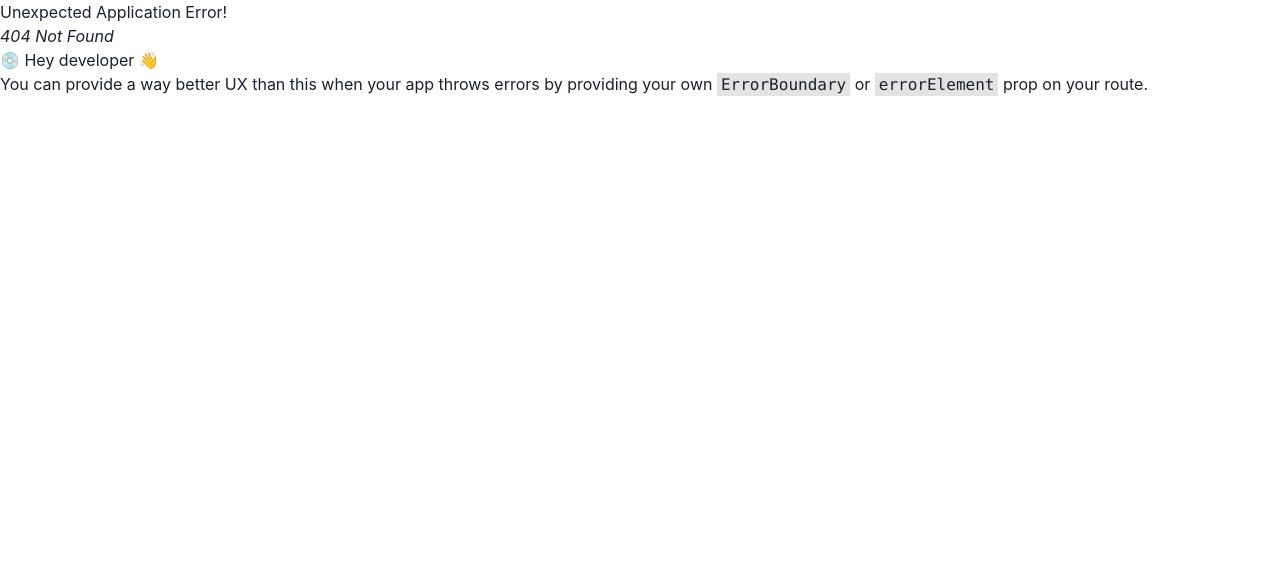
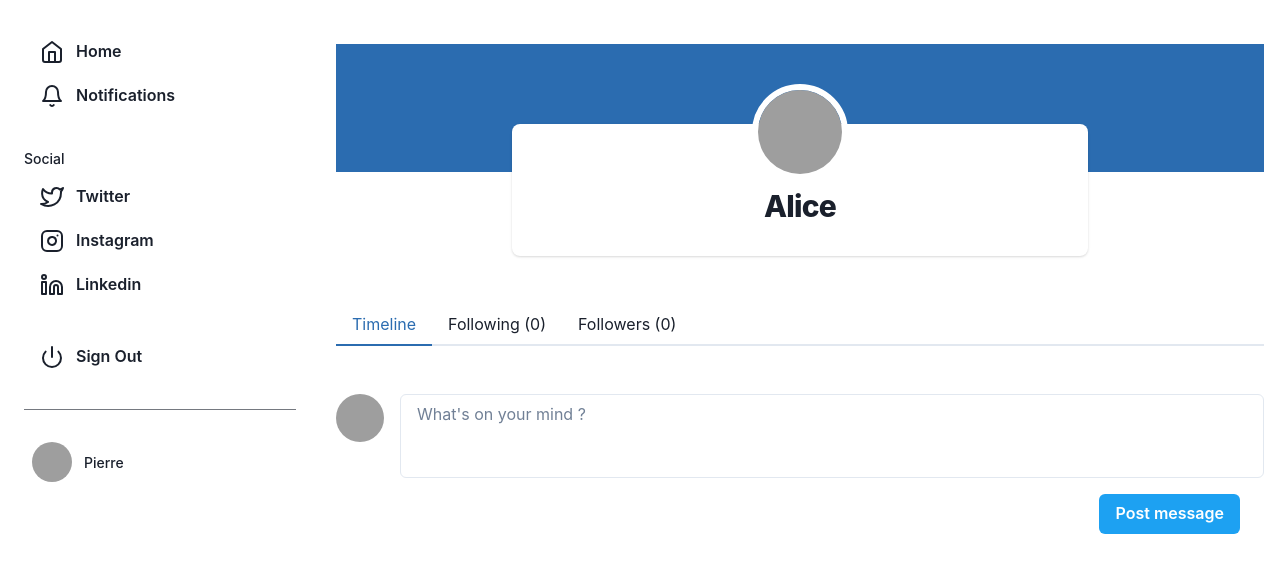
Before and after one commit to AielLeia/crafty-spa, a React (Vite) app: page /u/Alice in a window 1280 px wide. Before the commit this address had no page. Shown: the top 572 px of the page. Built offline with nearby package versions, Linux system fonts and the light colour scheme; sample sign-in values are in the browser's storage; grey boxes are pictures that could not be loaded.

Commit message:
Mise en place du layout de la page de profile.

```diff
--- /dev/null
+++ b/src/components/profile/CardContent.tsx
@@ -0,0 +1,5 @@
+import { Box, BoxProps } from "@chakra-ui/react";
+
+export const CardContent = (props: BoxProps) => (
+  <Box textAlign={{ sm: "center" }} pt="2" {...props} />
+);
--- /dev/null
+++ b/src/components/profile/CardWithAvatar.tsx
@@ -0,0 +1,85 @@
+import {
+  Avatar,
+  AvatarProps,
+  Box,
+  CircularProgress,
+  Flex,
+  FlexProps,
+  SkeletonCircle,
+  useColorModeValue,
+} from "@chakra-ui/react";
+import { ReactNode } from "react";
+
+interface CardWithAvatarProps extends FlexProps {
+  avatarProps: AvatarProps & { uploading?: boolean };
+  action?: ReactNode;
+}
+
+export const LoadingCardWithAvatar = (
+  props: FlexProps & { children: ReactNode }
+) => {
+  const { children, ...rest } = props;
+  return (
+    <Flex
+      position="relative"
+      direction="column"
+      align={{ sm: "center" }}
+      maxW="2xl"
+      mx="auto"
+      bg={useColorModeValue("white", "gray.700")}
+      shadow={{ sm: "base" }}
+      rounded={{ sm: "lg" }}
+      px={{ base: "6", md: "8" }}
+      pb={{ base: "6", md: "8" }}
+      {...rest}
+    >
+      <SkeletonCircle size={"20"} mt="-10" borderWidth="6px" />
+      {children}
+    </Flex>
+  );
+};
+
+export const CardWithAvatar = (props: CardWithAvatarProps) => {
+  const { action, avatarProps, children, ...rest } = props;
+  return (
+    <Flex
+      position="relative"
+      direction="column"
+      align={{ sm: "center" }}
+      maxW="2xl"
+      mx="auto"
+      bg={useColorModeValue("white", "gray.700")}
+      shadow={{ sm: "base" }}
+      rounded={{ sm: "lg" }}
+      px={{ base: "6", md: "8" }}
+      pb={{ base: "6", md: "8" }}
+      {...rest}
+    >
+      <Avatar
+        mt="-10"
+        borderWidth="6px"
+        borderColor={useColorModeValue("white", "gray.700")}
+        size="xl"
+        {...avatarProps}
+      >
+        {avatarProps.uploading && (
+          <CircularProgress
+            isIndeterminate
+            color="twitter.300"
+            position={"absolute"}
+            size={"6.8rem"}
+            thickness={"6px"}
+            top={-3}
+            left={-3}
+          />
+        )}
+      </Avatar>
+      {action && (
+        <Box position="absolute" top="4" insetEnd={{ base: "6", md: "8" }}>
+          {action}
+        </Box>
+      )}
+      {children}
+    </Flex>
+  );
+};
--- /dev/null
+++ b/src/components/profile/NavTab.tsx
@@ -0,0 +1,24 @@
+import { Button, useMultiStyleConfig, useTab } from "@chakra-ui/react";
+import React, { ReactNode } from "react";
+import { NavLink } from "react-router-dom";
+
+export const NavTab = React.forwardRef<
+  any,
+  { to: string; children: ReactNode }
+>((props, ref) => {
+  const tabProps = useTab({ ...props, ref });
+
+  const styles = useMultiStyleConfig("Tabs", tabProps);
+
+  return (
+    <NavLink to={props.to} end>
+      {({ isActive }) => {
+        return (
+          <Button __css={styles.tab} {...tabProps} aria-selected={isActive}>
+            {tabProps.children}
+          </Button>
+        );
+      }}
+    </NavLink>
+  );
+});
--- /dev/null
+++ b/src/pages/Profile/ProfileLayout.tsx
@@ -0,0 +1,42 @@
+import { Box, Heading, TabList, Tabs } from '@chakra-ui/react';
+import { Outlet, useParams } from 'react-router-dom';
+
+import { CardContent } from '@/components/profile/CardContent';
+import { CardWithAvatar } from '@/components/profile/CardWithAvatar';
+import { NavTab } from '@/components/profile/NavTab';
+
+export const ProfileLayout = () => {
+  const params = useParams();
+  const userId = params.userId as string;
+
+  return (
+    <>
+      <Box as="section" pt="20" pb="12" position="relative">
+        <Box position="absolute" inset="0" height="32" bg="blue.600" />
+        <CardWithAvatar
+          maxW="xl"
+          avatarProps={{
+            src: userId,
+            name: userId,
+            uploading: false,
+          }}
+        >
+          <CardContent>
+            <Heading size="lg" fontWeight="extrabold" letterSpacing="tight">
+              {userId}
+            </Heading>
+          </CardContent>
+        </CardWithAvatar>
+      </Box>
+      <Tabs size="lg">
+        <TabList>
+          <NavTab to={`/u/${userId}`}>Timeline</NavTab>
+          <NavTab to={`/u/${userId}/following`}>Following (0)</NavTab>
+          <NavTab to={`/u/${userId}/followers`}>Followers (0)</NavTab>
+        </TabList>
+      </Tabs>
+
+      <Outlet />
+    </>
+  );
+};
--- /dev/null
+++ b/src/pages/Profile/ProfileTimeline/ProfileTimeline.tsx
@@ -0,0 +1,5 @@
+import { PostList } from '@/components/PostList.tsx';
+
+export const ProfileTimeline = () => {
+  return <PostList messages={[]} />;
+};
--- /dev/null
+++ b/src/pages/Profile/ProfileTimeline/create-profile-timeline-loader.ts
@@ -0,0 +1,8 @@
+import { AppStore } from '@/libs/create-store.ts';
+import { LoaderFunction } from 'react-router-dom';
+
+export const createProfileTimelineLoader =
+  ({ store }: { store: AppStore }): LoaderFunction =>
+  () => {
+    return null;
+  };
--- /dev/null
+++ b/src/pages/Profile/ProfileTimeline/index.tsx
@@ -0,0 +1 @@
+export { ProfileTimeline } from './ProfileTimeline.tsx';
--- a/src/router.tsx
+++ b/src/router.tsx
@@ -2,6 +2,9 @@ import { AppStore } from '@/libs/create-store.ts';
 import { Home } from '@/pages/Home';
 import { createHomeLoader } from '@/pages/Home/create-home-loader.ts';
 import { Login } from '@/pages/Login.tsx';
+import { ProfileLayout } from '@/pages/Profile/ProfileLayout.tsx';
+import { ProfileTimeline } from '@/pages/Profile/ProfileTimeline/ProfileTimeline.tsx';
+import { createProfileTimelineLoader } from '@/pages/Profile/ProfileTimeline/create-profile-timeline-loader.ts';
 import { ProtectedPageLayout } from '@/pages/ProtectedPageLayout.tsx';
 import { RedirectHome } from '@/pages/RedirectHome.tsx';
 import { createBrowserRouter } from 'react-router-dom';
@@ -28,6 +31,25 @@ export const createRouter = (
           loader: createHomeLoader({ store }),
           element: <Home />,
         },
+        {
+          path: 'u/:userId',
+          element: <ProfileLayout />,
+          children: [
+            {
+              index: true,
+              element: <ProfileTimeline />,
+              loader: createProfileTimelineLoader({ store }),
+            },
+            {
+              path: 'following',
+              element: <p>Following</p>,
+            },
+            {
+              path: 'followers',
+              element: <p>Followers</p>,
+            },
+          ],
+        },
       ],
     },
   ]);
```
